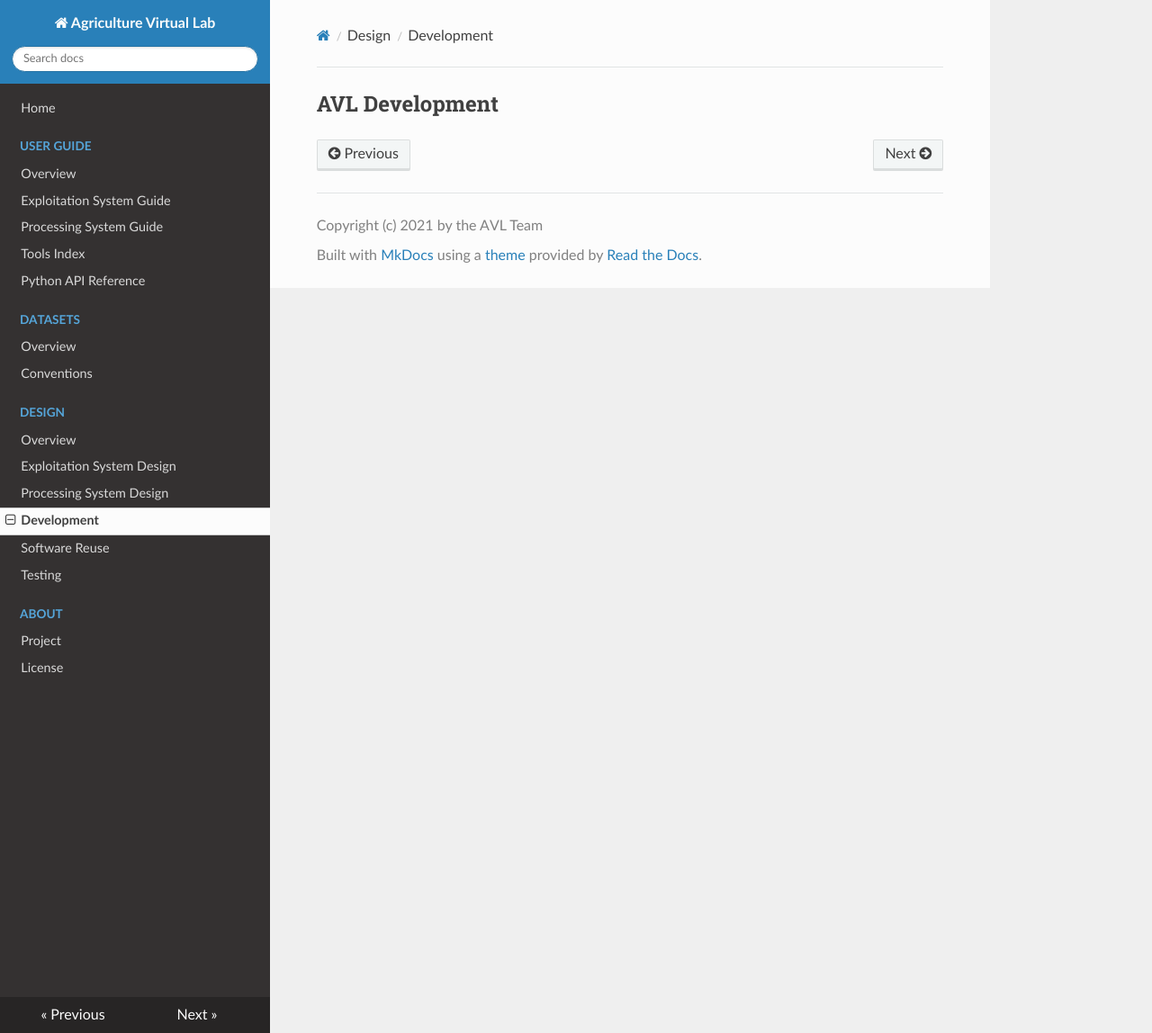
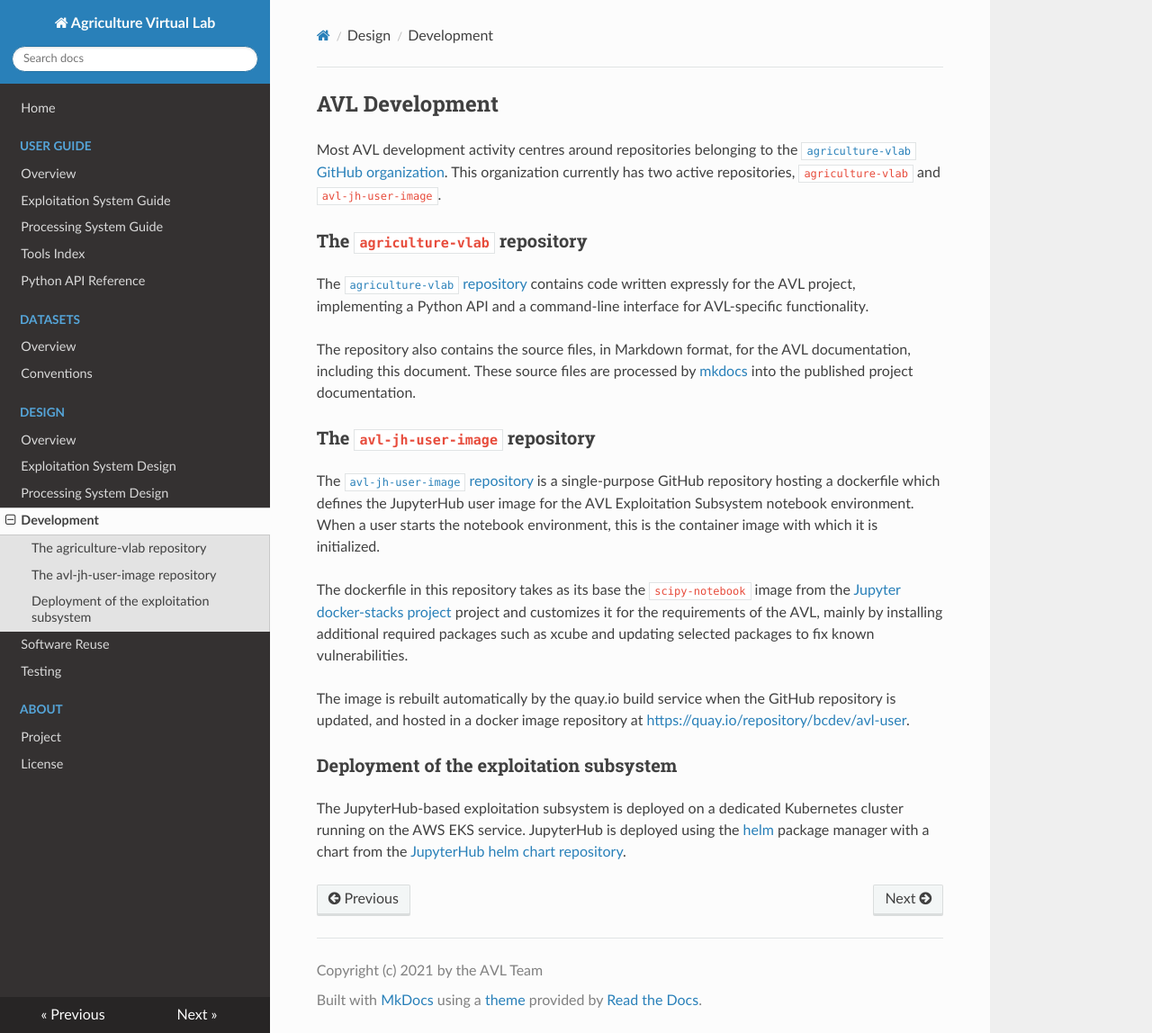
Before and after one commit to agriculture-vlab/agriculture-vlab, an MkDocs documentation site: the page built from docs/design/development.md, in a window 1280 px wide and 1148 px high. Shown: the whole window at 90% size. Built offline with MkDocs 1.6.1, drawn with Linux system fonts in a browser that asks for light colours; nearby versions of some CDN libraries.

Commit message:
Add development document & user guide introduction

```diff
--- a/docs/design/development.md
+++ b/docs/design/development.md
@@ -1,3 +1,43 @@
 # AVL Development
 
-<!-- TODO (PL): overview, refer to GitHub sources -->
+Most AVL development activity centres around repositories belonging to the
+[`agriculture-vlab` GitHub organization](https://github.com/agriculture-vlab).
+This organization currently has two active repositories, `agriculture-vlab`
+and `avl-jh-user-image`.
+
+## The `agriculture-vlab` repository
+
+The [`agriculture-vlab` repository](https://github.com/agriculture-vlab/)
+contains code written expressly for the AVL project, implementing a Python API
+and a command-line interface for AVL-specific functionality.
+
+The repository also contains the source files, in Markdown format, for the AVL
+documentation, including this document. These source files are processed
+by [mkdocs](https://www.mkdocs.org/) into the published project documentation.
+
+## The `avl-jh-user-image` repository
+
+The [`avl-jh-user-image`
+repository](https://github.com/agriculture-vlab/avl-jh-user-image)
+is a single-purpose GitHub repository hosting a dockerfile which defines the
+JupyterHub user image for the AVL Exploitation Subsystem notebook environment.
+When a user starts the notebook environment, this is the container image with
+which it is initialized.
+
+The dockerfile in this repository takes as its base the `scipy-notebook` image
+from the
+[Jupyter docker-stacks project](https://github.com/jupyter/docker-stacks)
+project and customizes it for the requirements of the AVL, mainly by
+installing additional required packages such as xcube and updating selected
+packages to fix known vulnerabilities.
+
+The image is rebuilt automatically by the quay.io build service when the
+GitHub repository is updated, and hosted in a docker image repository at
+<https://quay.io/repository/bcdev/avl-user>.
+
+## Deployment of the exploitation subsystem
+
+The JupyterHub-based exploitation subsystem is deployed on a dedicated
+Kubernetes cluster running on the AWS EKS service. JupyterHub is deployed
+using the [helm](https://helm.sh/) package manager with a chart from the
+[JupyterHub helm chart repository](https://jupyterhub.github.io/helm-chart/).
```
Also changed, not shown: docs/design/reuse.md (+2 -1 lines), docs/guide/index.md (+10 -1 lines), docs/design/testing.md (line endings or trailing spaces).
